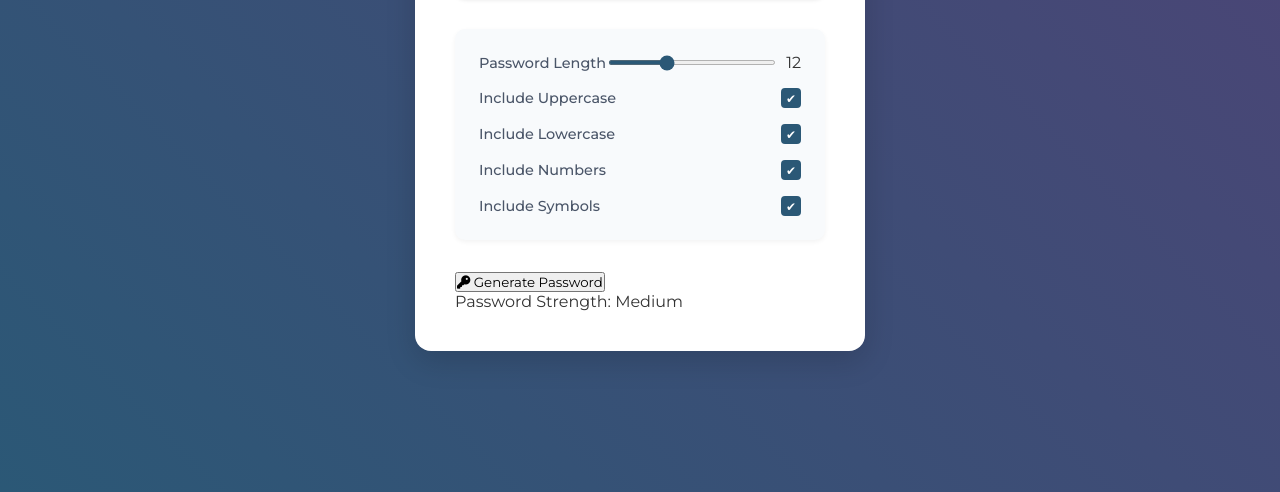
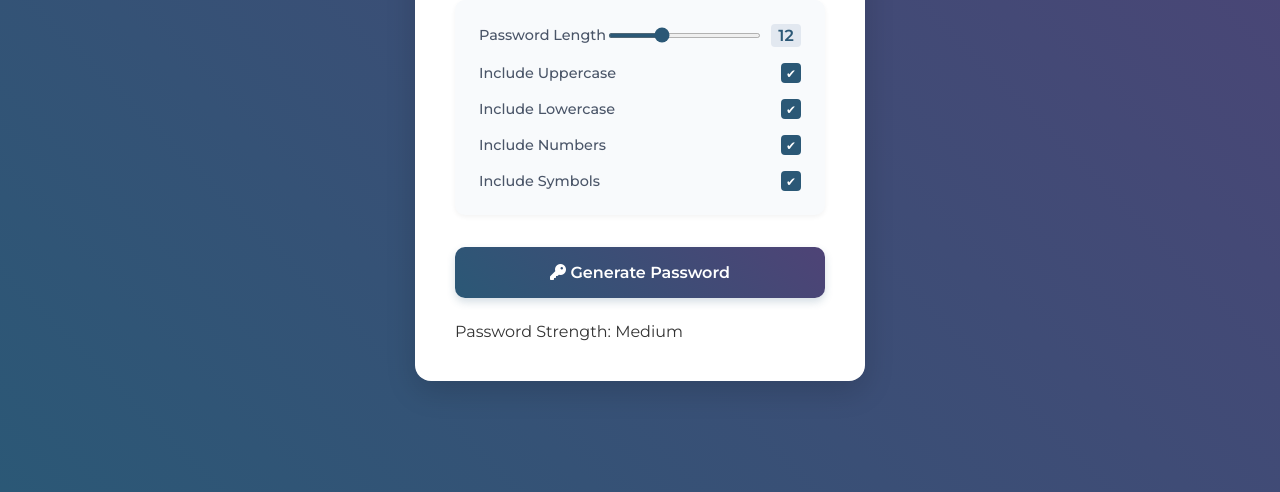
Before and after one commit to toprakmuhammed/password-generator, a plain HTML site: page index.html in a window 1280 px wide. Shown: the part 308-800 px from the top of the page. Drawn offline with Linux system fonts and the light colour scheme.

Commit message:
style: add initial button styling with hover & active states.

```diff
--- a/style.css
+++ b/style.css
@@ -70,7 +70,7 @@ h1::after {
   border-radius: 10px;
   border: 1px solid #e2e8f0;
   overflow: hidden;
-  box-shadow: 0 2px 5px rgba(0, 0, 0, 0.15);
+  box-shadow: 0 2px 5px rgba(0, 0, 0, 0.05);
   display: flex;
   align-items: center;
   justify-content: space-between;
@@ -165,3 +165,40 @@ input[type="checkbox"]:checked::after {
   transform: translate(-50%, -50%);
   font-size: 12px;
 }
+
+#length-value {
+  font-weight: 600;
+  color: var(--primary-color);
+  width: 30px;
+  text-align: center;
+  background: #e2e8f0;
+  border-radius: 4px;
+  padding: 2px 5px;
+}
+
+button {
+  width: 100%;
+  padding: 1rem;
+  background: linear-gradient(
+    45deg,
+    var(--primary-color),
+    var(--secondary-color)
+  );
+  color: white;
+  border: none;
+  border-radius: 10px;
+  font-size: 1rem;
+  font-weight: 600;
+  cursor: pointer;
+  transition: all 0.3s;
+  margin-bottom: 1.5rem;
+  box-shadow: 0 4px 8px rgba(43, 88, 118, 0.2);
+}
+
+button:hover {
+  transform: translateY(-2px);
+}
+
+button:active {
+  transform: translateY(0);
+}
```
